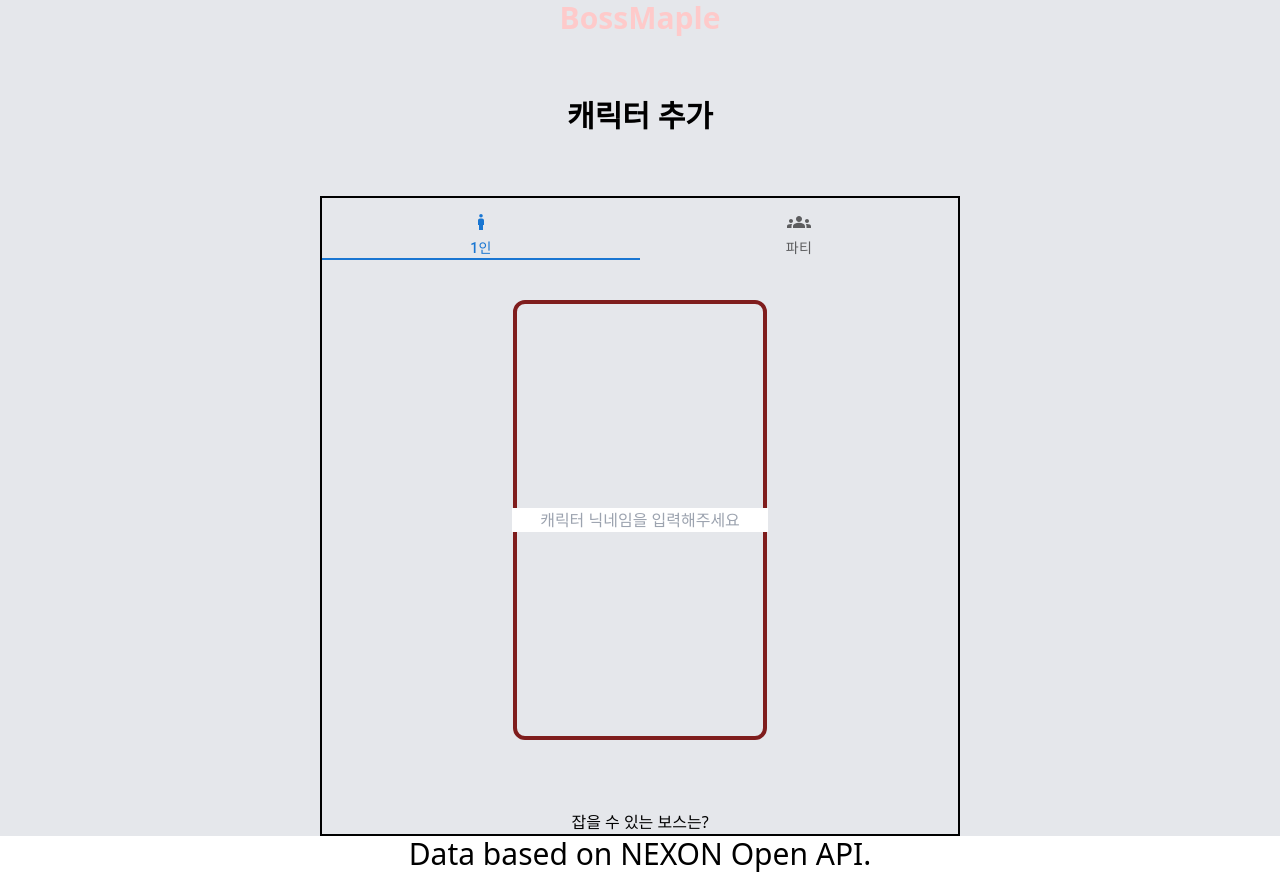
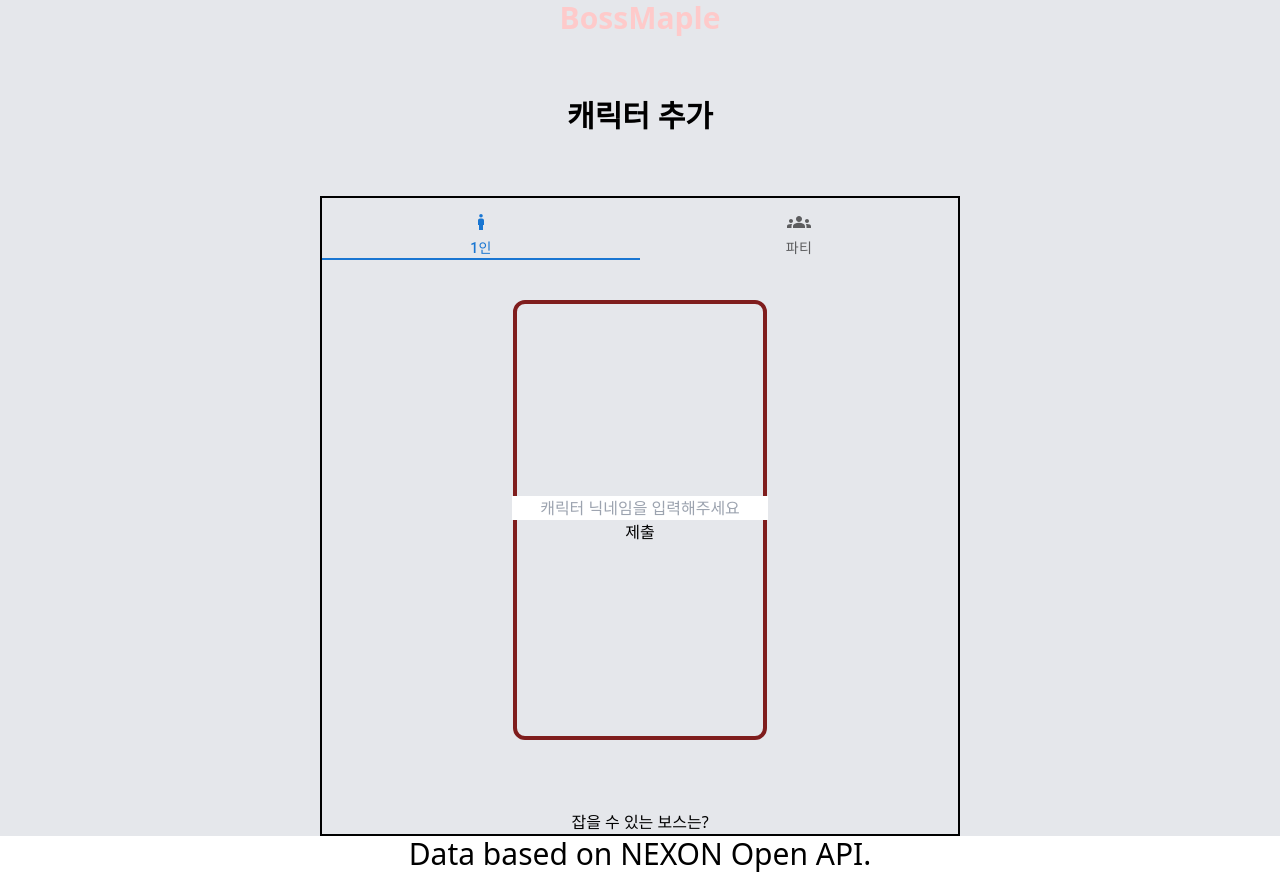
Before and after one commit to Amjong/bossMaple, a React (Create React App) app: page / in a window 1280 px wide. Both pictures are taken after a click on the button 639 px from the left and 520 px from the top of the page. Built offline with nearby package versions, Linux system fonts and the light colour scheme.

Commit message:
components/StarforceInfo.jsx: Success to getting starforceInfo

```diff
--- a/src/components/InputBar.jsx
+++ b/src/components/InputBar.jsx
@@ -1,13 +1,13 @@
 import { useState } from 'react';
 
-export default function InputBar({ handleSubmit }) {
+export default function InputBar({ id, handleSubmit }) {
   const [text, setText] = useState('');
   const handleChange = (e) => {
     e.preventDefault();
     setText(e.target.value);
   };
   return (
-    <form onSubmit={handleSubmit}>
+    <form id={id} onSubmit={handleSubmit}>
       <input
         placeholder='캐릭터 닉네임을 입력해주세요'
         value={text}
@@ -15,6 +15,7 @@ export default function InputBar({ handleSubmit }) {
         type='text'
         className='w-64 text-center'
       ></input>
+      <button>제출</button>
     </form>
   );
 }
--- a/src/components/StarforceInfo.jsx
+++ b/src/components/StarforceInfo.jsx
@@ -1,11 +1,46 @@
-import useStarforceQuery from '../service/hooks/useStarforceQuery';
+// import useStarforceQuery from '../service/hooks/useStarforceQuery';
 
+import { useCallback, useState } from 'react';
+import { getStarForceInfo } from '../util/starforceUtility';
+import InputBar from './InputBar';
+
+// let userInfo = {
+//   apikey: '',
+//   date: '',
+// };
 export default function StarforceInfo() {
-  const { data } = useStarforceQuery(10, '2023-12-27');
+  // const { data } = useStarforceQuery(10, '2023-12-27');
+  const [userInfo, setUserInfo] = useState({});
+  const handleSubmit = useCallback((event, value) => {
+    event.preventDefault();
+    const targetId = event.target.id;
+    const targetValue = event.target[0].value;
+    console.log(targetValue);
+    console.log(targetId);
+    setUserInfo((prev) => ({
+      ...prev,
+      [targetId]: targetValue,
+    }));
+  }, []);
+  const handleClick = async (event, value) => {
+    // TODO : fetching starforceINfo
+    const starforceInfoArray = await getStarForceInfo(
+      userInfo.apikey,
+      userInfo.date
+    );
+    console.log(starforceInfoArray);
+  };
   return (
     <div>
       <div className='text-white text-3xl'>스타포스 정보!</div>
-      <div className='text-white text-3xl'>{JSON.stringify(data)}</div>
+      <div>
+        <p>API KEY 입력</p>
+        <InputBar id='apikey' handleSubmit={handleSubmit} />
+        <p>DATE 입력</p>
+        <InputBar id='date' handleSubmit={handleSubmit} />
+      </div>
+      <button onClick={handleClick}>Do it!</button>
+      {/* <div className='text-white text-3xl'>{JSON.stringify(data)}</div> */}
     </div>
   );
 }
```
